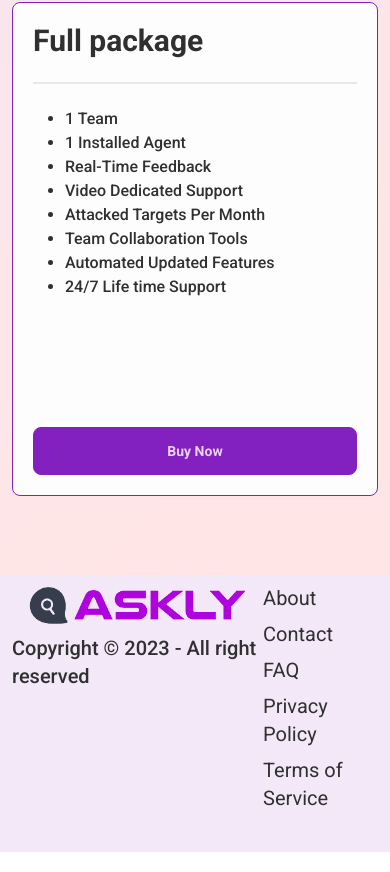
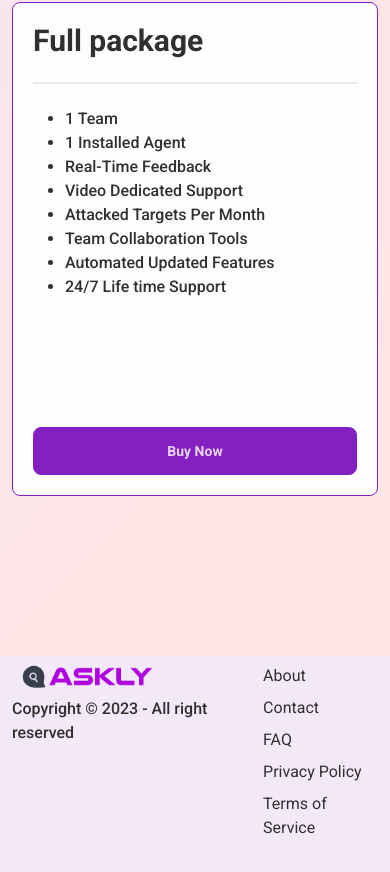
Before and after one commit to rakibul-wdp/askly, a Next.js app: page /pricing in a window 390 px wide. Shown: the part 1668-2540 px from the top of the page. Built offline with nearby package versions, Linux system fonts and the light colour scheme.

Commit message:
responsive footer and fix pricing page issue

```diff
--- a/components/common/Footer.js
+++ b/components/common/Footer.js
@@ -5,13 +5,13 @@ import Image from 'next/image';
 
 const Footer = ({ bg }) => {
   return (
-    <footer className="pt-2 pb-10 px-3 sm:px-5 md:px-8 lg:px-14 xl:px-20 2xl:px-24" style={{ background: bg ? "linear-gradient(90deg, rgba(132, 33, 192, 0.10) 0%, rgba(132, 33, 192, 0.10) 100%)" : "#FDFDFD" }}>
+    <footer className="pt-2 pb-8 px-3 sm:px-5 md:px-8 lg:px-14 xl:px-20 2xl:px-24" style={{ background: bg ? "linear-gradient(90deg, rgba(132, 33, 192, 0.10) 0%, rgba(132, 33, 192, 0.10) 100%)" : "#FDFDFD" }}>
       <div className='flex lg:items-center justify-between max-w-screen-2xl mx-auto'>
         <div className="flex flex-col xl:flex-row xl:items-center">
-          <Image src={AsklyLogo} width={250} height={250} alt='askly logo' />
-          <p className='text-xl font-medium mt-2 md:mt-0'>Copyright © 2023 - All right reserved</p>
+          <Image className='w-ful max-w-[150px] lg:max-w-[180px] xl:max-w-[200px]' src={AsklyLogo} alt='askly logo' />
+          <p className='lg:text-lg xl:text-xl font-medium mt-2 md:mt-0'>Copyright © 2023 - All right reserved</p>
         </div>
-        <div className="flex flex-col lg:flex-row lg:items-center text-xl">
+        <div className="flex flex-col lg:flex-row lg:items-center text-base md:text-lg xl:text-xl">
           <Link href="/about">About</Link>
           <Link className='my-2 lg:my-0 lg:mx-5' href="/about#contact">Contact</Link>
           <Link href="/help#faq">FAQ</Link>
--- a/components/pricing/PricingCard.js
+++ b/components/pricing/PricingCard.js
@@ -5,11 +5,11 @@ import SecondaryButton from '../common/SecondaryButton';
 
 const PricingCard = () => {
   return (
-    <section className='xl:h-[90vh] px-3 sm:px-5 md:px-8 lg:px-14 xl:px-20 2xl:px-24' style={{
+    <section className='px-3 sm:px-5 md:px-8 lg:px-14 xl:px-20 2xl:px-24' style={{
       background: `linear-gradient(134.56deg, rgba(155, 126, 234, 0.2) 10.8%, rgba(255, 127, 127, 0.2) 88.78%)`,
     }}>
       <Navbar navText={false} />
-      <div className='pt-32 pb-20 grid grid-cols-1 sm:grid-cols-2 lg:grid-cols-3 xl:grid-cols-4 gap-5 md:gap-10 max-w-screen-2xl mx-auto'>
+      <div className='pt-32 pb-40 grid grid-cols-1 sm:grid-cols-2 lg:grid-cols-3 xl:grid-cols-4 gap-5 md:gap-10 max-w-screen-2xl mx-auto'>
         {
           pricing.map((price) => (
             <div className={`${price.id === 4 ? "border border-primary" : "border border-white"} p-5 rounded-lg`} style={{
```
